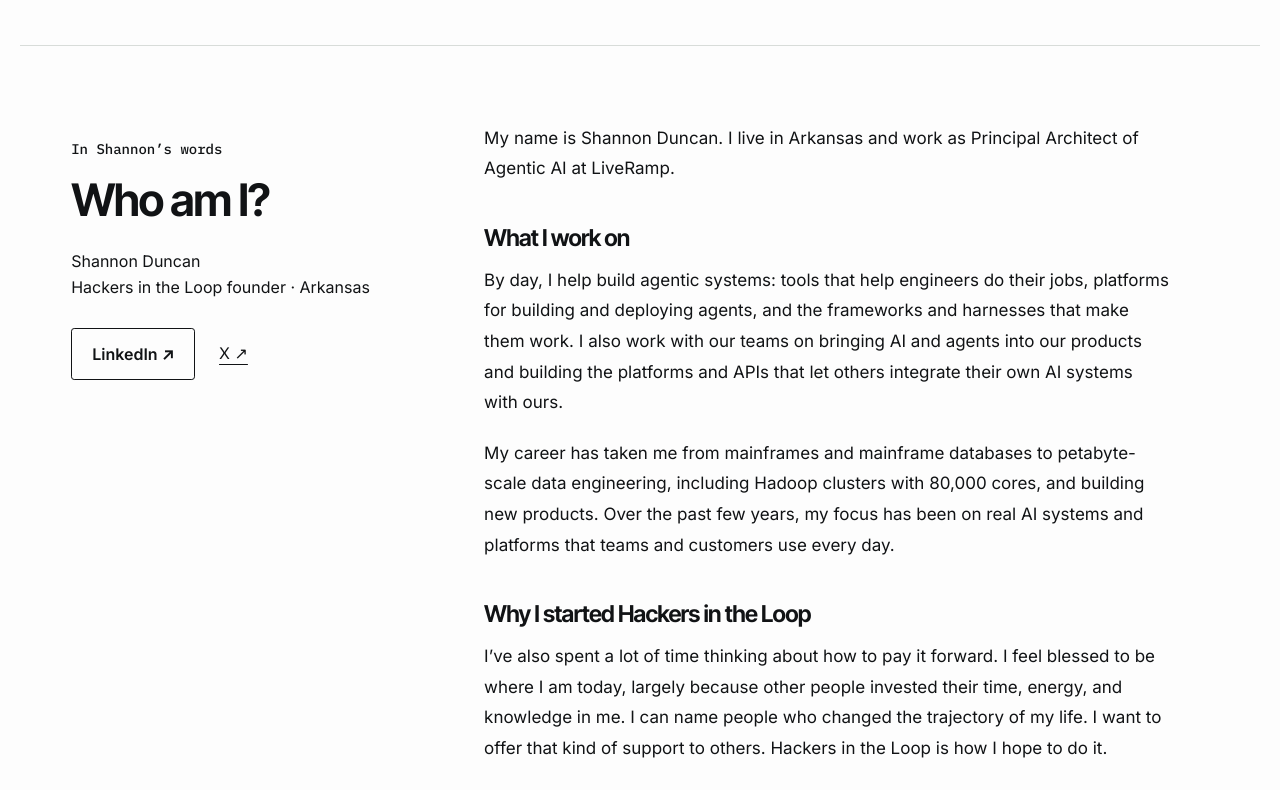
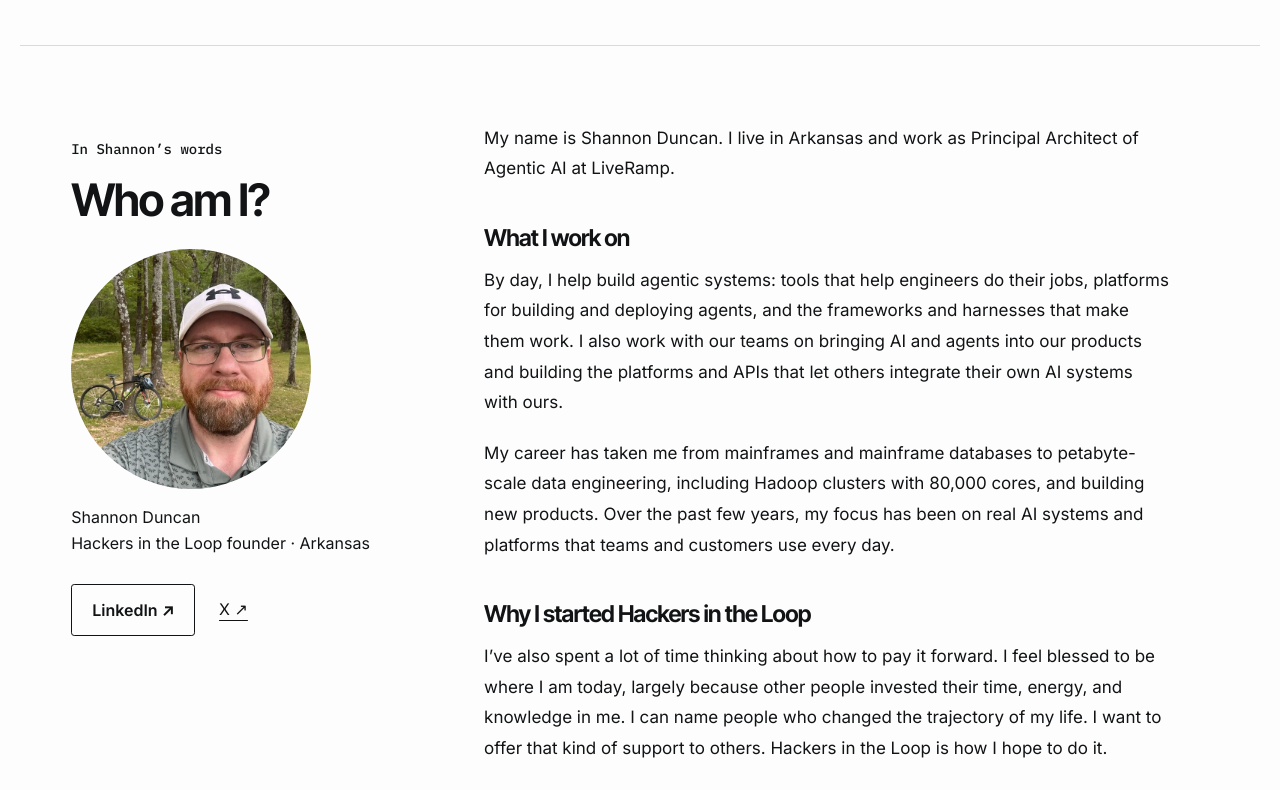
Before and after one commit to Hackers-in-the-Loop/website, a Next.js app: page /why in a window 1280 px wide. Shown: the part 780-1570 px from the top of the page. Built offline with nearby package versions, Linux system fonts and the light colour scheme; no server answers.

Commit message:
Add rounded founder headshot to Why page

```diff
--- a/src/app/(current)/why/page.tsx
+++ b/src/app/(current)/why/page.tsx
@@ -12,7 +12,7 @@
       <article><p className="v2-kicker">02 / Share resources</p><h2>Make room to experiment.</h2><p>Offer compute through grants so people can learn, research, and build with open source technology. Requests are open; access is arranged after review.</p><a className="v2-link" href="/lab#access">Explore compute requests →</a></article>
     </section>
     <section className="v2-wrap v2-section v2-split v2-founder" id="founder" aria-labelledby="founder-title">
-      <aside><p className="v2-kicker">In Shannon’s words</p><h2 id="founder-title">Who am I?</h2><p>Shannon Duncan<br /><span className="v2-muted">Hackers in the Loop founder · Arkansas</span></p><FounderLinks /></aside>
+      <aside><p className="v2-kicker">In Shannon’s words</p><h2 id="founder-title">Who am I?</h2><img className="v2-founder-photo" src="/people/shannon-duncan.webp" alt="Shannon Duncan outdoors with his bicycle" width="640" height="640" loading="lazy" decoding="async" /><p>Shannon Duncan<br /><span className="v2-muted">Hackers in the Loop founder · Arkansas</span></p><FounderLinks /></aside>
       <FounderStory />
     </section>
     <CommunityInvitation />
--- a/src/components/v2/site.css
+++ b/src/components/v2/site.css
@@ -76,6 +76,7 @@
 .v2-goals p { color: var(--graphite); margin-top: 1rem; }
 .v2-founder { grid-template-columns: .65fr 1.35fr; border-top: 1px solid var(--fog); }
 .v2-founder h2 { margin-bottom: 1.5rem; }
+.v2-founder-photo { display: block; width: min(100%, 15rem); height: auto; aspect-ratio: 1; object-fit: cover; border-radius: 50%; }
 .v2-founder aside p { margin-top: 1rem; }
 .v2-connection { background: var(--v2-body); border-top: 1px solid var(--fog); border-bottom: 1px solid var(--fog); }
 .v2-connection h2 { margin-bottom: 1.25rem; }
```
Also changed, not shown: public/people/shannon-duncan.webp (added).
